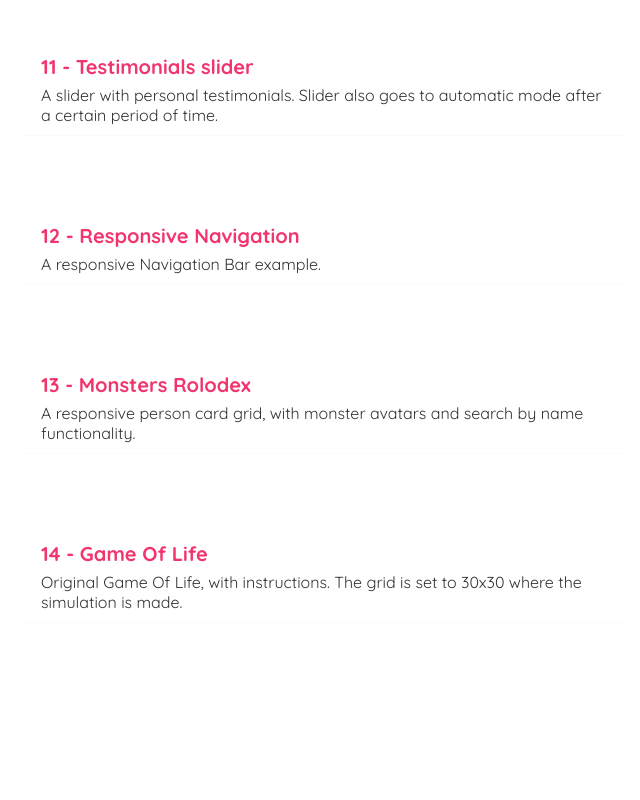
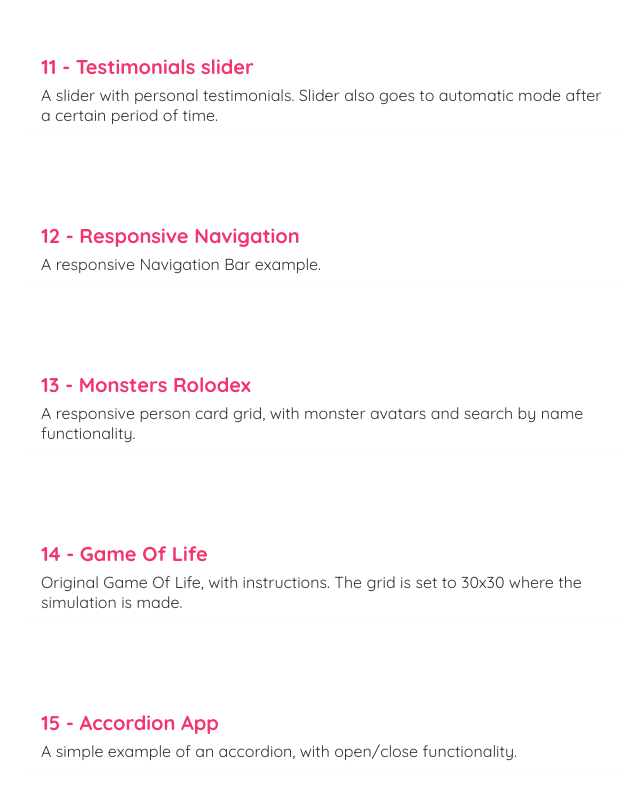
Before and after one commit to uros-projects/portfolio, a React (Create React App) app: page / in a window 1280 px wide. Shown: the part 1823-2623 px from the top of the page, without its empty margins (315-955 px from the left). Before the commit the page ends 2526 px from the top, so only its background shows below. Built offline with nearby package versions, Linux system fonts and the light colour scheme; the HTML template or start-up script is replaced by a standard one.

Commit message:
Added Accordion app project

```diff
--- a/src/projects-list.js
+++ b/src/projects-list.js
@@ -83,6 +83,12 @@ const apps = [
         url: 'https://uros-projects.github.io/game-of-life/',
         description: "Original Game Of Life, with instructions. The grid is set to 30x30 where the simulation is made.",
     },
+    {
+        id: 15,
+        name: 'Accordion App',
+        url: 'https://uros-projects.github.io/accordion-app/',
+        description: "A simple example of an accordion, with open/close functionality.",
+    },
 
 ];
 
```
Also changed, not shown: 1 other file (tests, documents, lock files or other folders).
